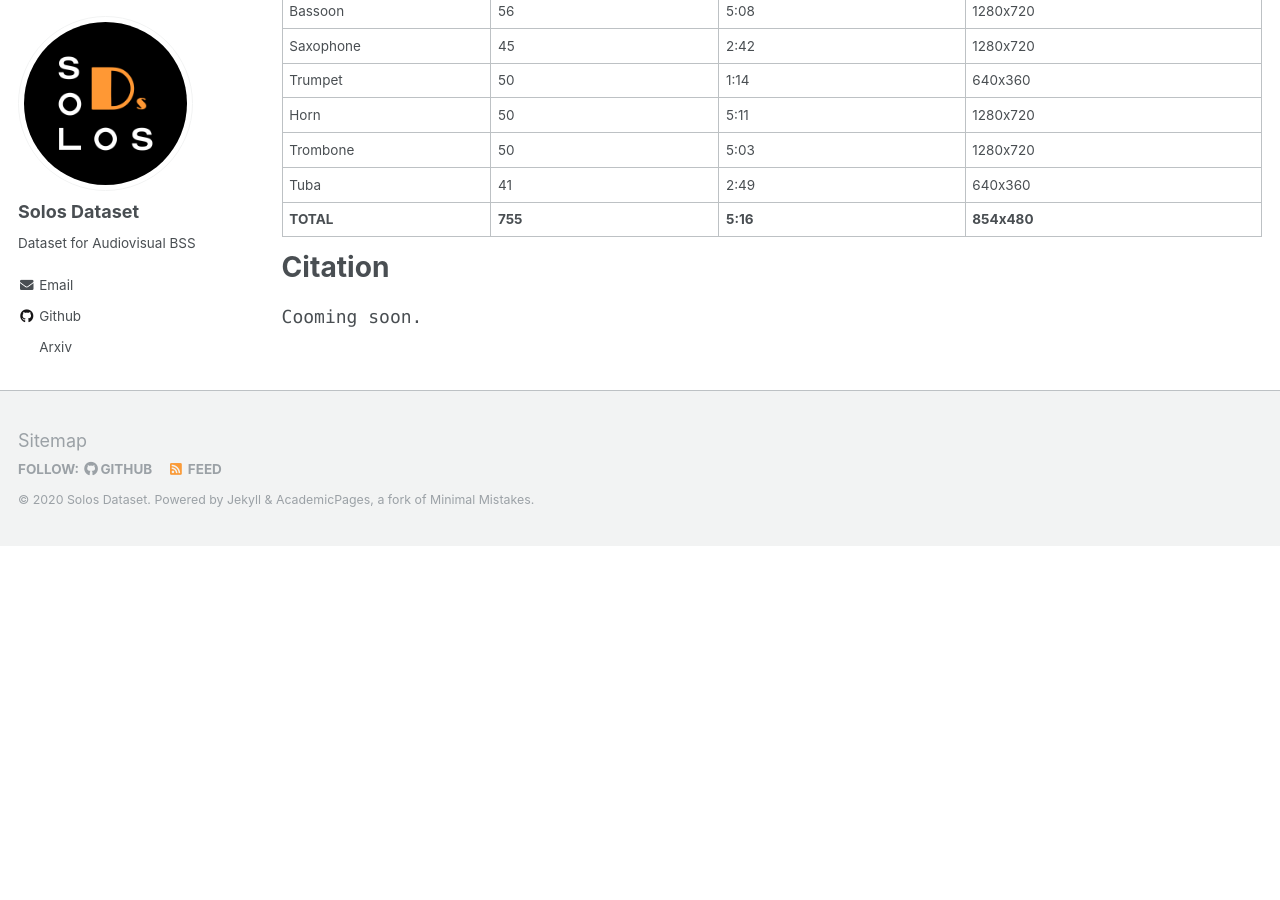
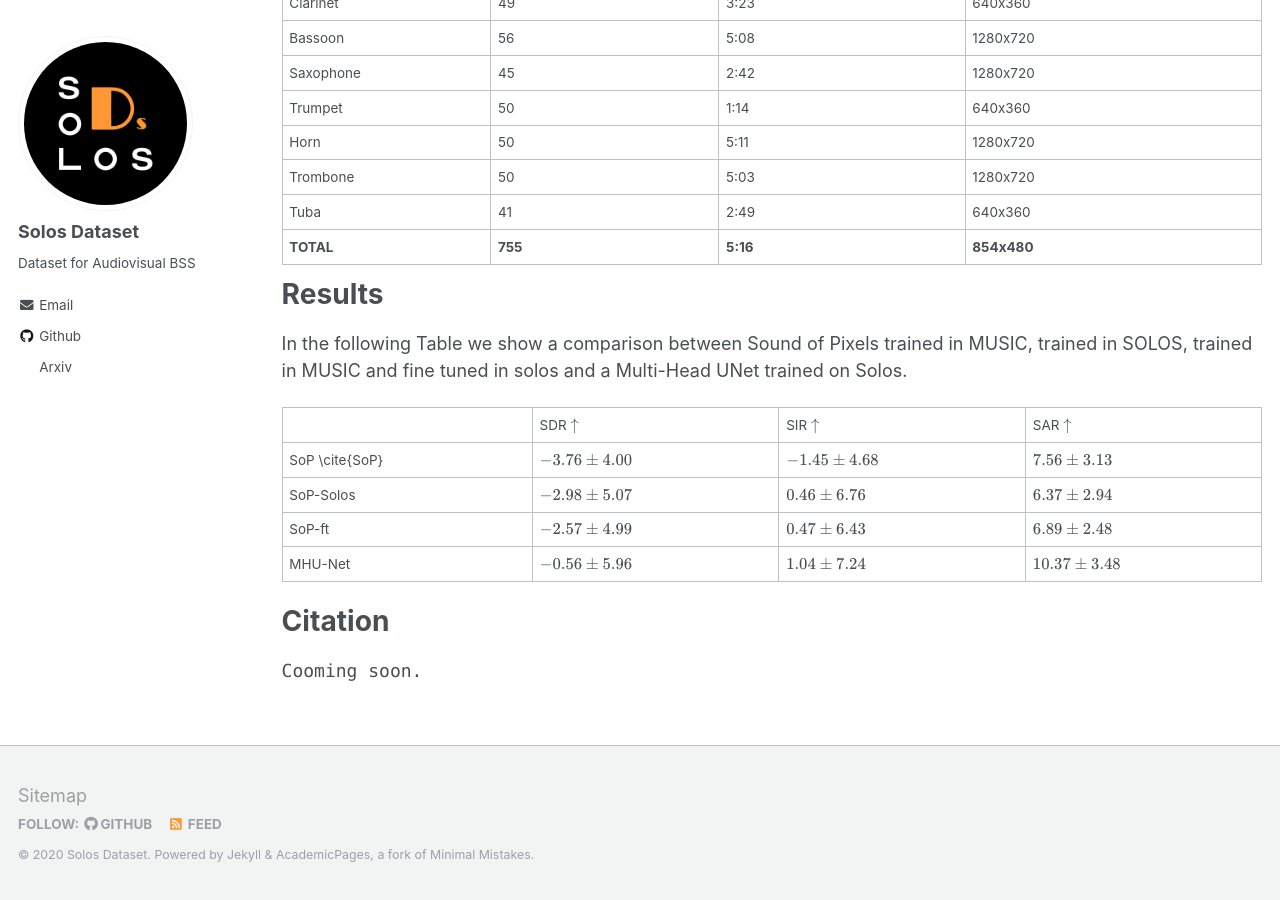
Before and after one commit to JuanFMontesinos/Solos, a Jekyll site: the page built from _pages/about.html, in a window 1280 px wide and 900 px high, scrolled down 2539 px. Built offline with Jekyll 4.4.1, drawn with Linux system fonts in a browser that asks for light colours; formulas are drawn with MathJax 3; before the commit the page ends 3085 px from its top, so only the background shows below that.

Commit message:
Update about.html

```diff
--- a/_pages/about.html
+++ b/_pages/about.html
@@ -38,7 +38,7 @@ This is intended in order to be able to use URMP as test set.
 <p> </p>
 
 <h1> Dataset Statistics</h1>
-In the following table we show the statistics of the dataset:
+<p>In the following table we show the statistics of the dataset: </p>
   <table>
     <tr>
         <td>Category</td>
@@ -131,7 +131,42 @@ In the following table we show the statistics of the dataset:
         <td><b>854x480</b></td>
     </tr>
 </table>
-
+<h1>Results</h1>
+<p> In the following Table we show a comparison between Sound of Pixels trained in MUSIC,
+ trained in SOLOS, trained in MUSIC and fine tuned in solos and a Multi-Head UNet trained on Solos. </p>
+<table>
+    <tr>
+        <td></td>
+        <td>SDR $\uparrow$</td>
+        <td>SIR $\uparrow$</td>
+        <td>SAR $\uparrow$</td>
+    </tr>
+    <tr>
+        <td>SoP \cite{SoP}</td>
+        <td>$-3.76\pm4.00$</td>
+        <td>$-1.45\pm4.68$</td>
+        <td>$7.56\pm3.13$</td>
+    </tr>
+    <tr>
+        <td>SoP-Solos</td>
+        <td>$-2.98\pm5.07$</td>
+        <td>$0.46\pm6.76$</td>
+        <td>$6.37\pm2.94$</td>
+    </tr>
+    <tr>
+        <td>SoP-ft</td>
+        <td>$-2.57\pm4.99$</td>
+        <td>$0.47\pm6.43$</td>
+        <td>$6.89\pm2.48$</td>
+    </tr>
+    <tr>
+        <td>MHU-Net</td>
+        <td>$ -0.56\pm5.96 $</td>
+        <td>$ 1.04\pm7.24 $</td>
+        <td>$ 10.37\pm3.48 $</td>
+    </tr>
+</table>
+<p> </p>
 <h1>Citation</h1>
 <pre>
 Cooming soon.
```
